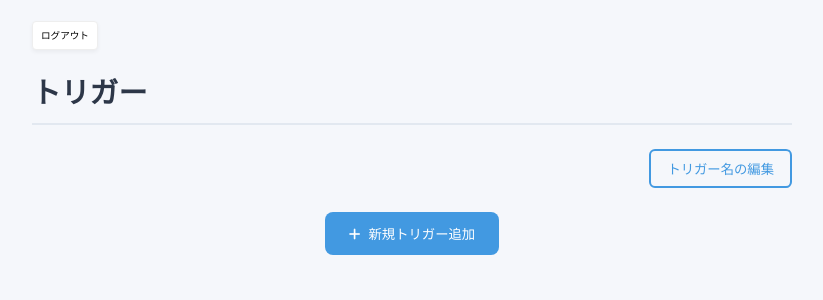
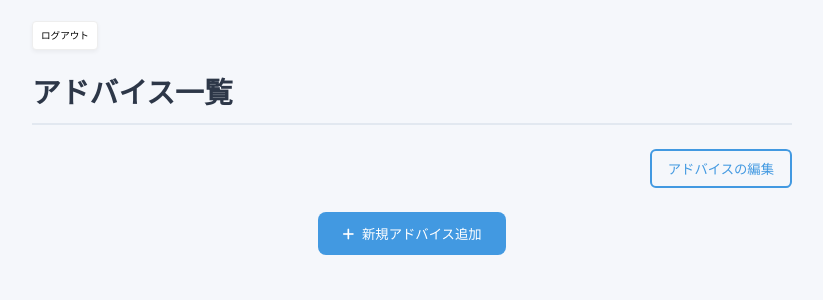
Before and after one commit to roggram/boss_rep_v2, a PHP site: template templates/show_trigger.html.twig in a window 1280 px wide. Shown: the top 300 px of the page, without its empty margins (228-1051 px from the left). Run offline with PHP 8.4, Linux system fonts and the light colour scheme; the template is opened without the code that fills it, so the values that code supplies are empty; some libraries are stand-ins or nearby versions.

Commit message:
表示名を「トリガー」から「アドバイス」に変更
- show_trigger.html.twig: トリガー表示をアドバイスに変更
- edit_trigger_name.html.twig: トリガー表示をアドバイスに変更
- test.html.twig: トリガー表示をアドバイスに変更

```diff
--- a/templates/edit_trigger_name.html.twig
+++ b/templates/edit_trigger_name.html.twig
@@ -3,7 +3,7 @@
 <head>
     <meta charset="UTF-8">
     <meta name="viewport" content="width=device-width, initial-scale=1.0">
-    <title>トリガー名の編集</title>
+    <title>アドバイスの編集</title>
     <!-- Google Fonts -->
     <link href="https://fonts.googleapis.com/css2?family=Noto+Sans+JP:wght@400;500;700&display=swap" rel="stylesheet">
     <!-- Font Awesome -->
@@ -114,7 +114,7 @@
     </style>
 </head>
 <body>
-    <h1>トリガー名の編集</h1>
+    <h1>アドバイスの編集</h1>
 
     <div class="navigation">
         <button type="button" onclick="history.back()" class="nav-button">
--- a/templates/show_trigger.html.twig
+++ b/templates/show_trigger.html.twig
@@ -3,7 +3,7 @@
 <head>
     <meta charset="UTF-8">
     <meta name="viewport" content="width=device-width, initial-scale=1.0">
-    <title>トリガー一覧</title>
+    <title>アドバイス一覧</title>
     <!-- Google Fonts -->
     <link href="https://fonts.googleapis.com/css2?family=Noto+Sans+JP:wght@400;500;700&display=swap" rel="stylesheet">
     <!-- Font Awesome -->
@@ -165,7 +165,7 @@
     <a href="/show_login_page" class="logout-button">
         ログアウト
     </a>
-    <h1>トリガー</h1>
+    <h1>アドバイス一覧</h1>
     {% for trigger in triggers %}
         <div class="one_trigger_container">
             <form method="get" action="/show_situation" class="trigger_show_form">
@@ -183,13 +183,13 @@
 
     <div class="edit_name_container">
         <form method="get" action="edit_trigger_name" class="trigger_edit_form">
-            <button type="submit">トリガー名の編集</button>
+            <button type="submit">アドバイスの編集</button>
         </form>
     </div>
 
     <div class="new_trigger_container">
         <form action="/add_trigger" method="get">
-            <button type="submit">新規トリガー追加</button>
+            <button type="submit">新規アドバイス追加</button>
         </form>
     </div>
 </body>
--- a/templates/test.html.twig
+++ b/templates/test.html.twig
@@ -45,7 +45,7 @@
   </style>
 </head>
 <body>
-  <h1>トリガー一覧</h1>
+  <h1>アドバイス一覧</h1>
   {% for trigger in triggers %}
     <div class="one_trigger_container">
         <form method="get" action="/show_situation"  class="trigger_show_form">
@@ -61,10 +61,10 @@
   {% endfor %}
   <form method="get" action="edit_trigger_name" class="trigger_edit_form">
     {# <input type="hidden" name="trigger_id" value="{{trigger.id}}"> #}
-    <button type="submit" class="trigger_edit_button">トリガー名の編集</button>
+    <button type="submit" class="trigger_edit_button">アドバイス名の編集</button>
   </form>
   <form action="/add_trigger" method="get" class="new_trigger_container">
-    <button type="submit">新規トリガー追加</button>
+    <button type="submit">新規アドバイス追加</button>
   </form>
 </body>
 </html>
```
